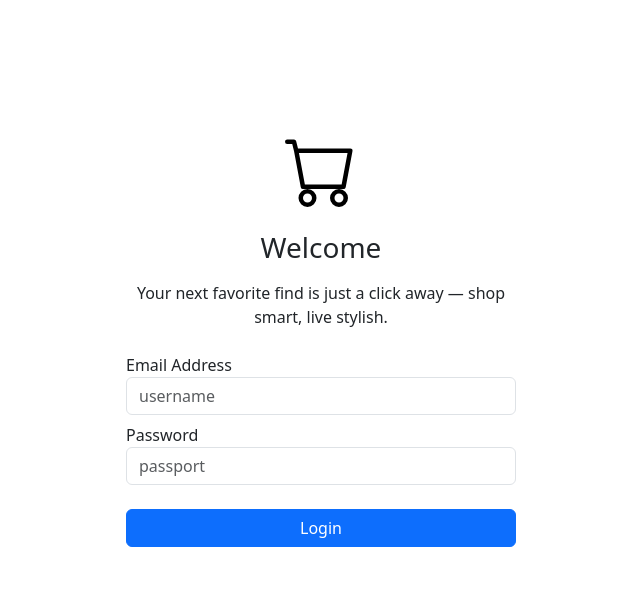
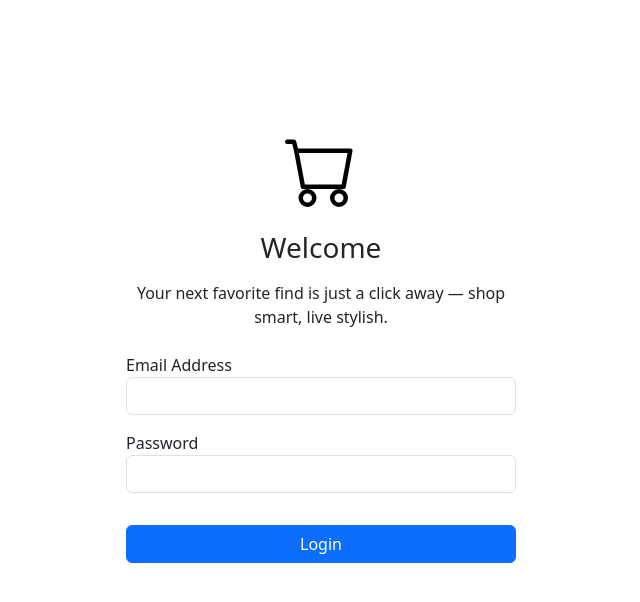
Before and after one commit to kbravrl/E-Commerce-Platform, a React (Vite) app in the folder client/: page / in a window 1280 px wide. Shown: the top 602 px of the page, without its empty margins (319-959 px from the left). Built offline with nearby package versions, Linux system fonts and the light colour scheme.

Commit message:
Change useState to useRef

```diff
--- a/client/src/components/InputField.jsx
+++ b/client/src/components/InputField.jsx
@@ -1,17 +1,21 @@
-const InputField = ({ id, label, type, onChange, placeholder }) => {
+import { forwardRef } from "react";
+
+const InputField = forwardRef(({ id, label, type, onChange }, ref) => {
   return (
+    <div className="mb-3">
       <div className="form-label-group mb-2">
         <label htmlFor={id}>{label}</label>
         <input
+          id={id}
+          ref={ref}
           type={type}
-        id={id}
           className="form-control"
-        placeholder={placeholder}
+          onChange={onChange}
           required
-        onChange={onChange}
         />
       </div>
+    </div>
   );
-};
+});
 
 export default InputField;
--- a/client/src/components/ProductDelete.jsx
+++ b/client/src/components/ProductDelete.jsx
@@ -26,16 +26,13 @@ const DeleteProduct = () => {
   return (
     <form onSubmit={productDelete}>
       <legend>Delete Product</legend>
-      <div className="mb-3">
       <InputField
         id={"productId"}
         label={"Product ID"}
         type={"text"}
         onChange={(e) => setProductId(e.target.value)}
-          placeholder={"Product Id"}
         required
       />
-      </div>
       <button type="submit" className="btn btn-dark">
         Submit
       </button>
--- a/client/src/components/UserUpdate.jsx
+++ b/client/src/components/UserUpdate.jsx
@@ -1,19 +1,22 @@
-import { useState } from "react";
+import { useRef } from "react";
 import axios from "axios";
 import InputField from "./InputField";
 
 const baseUrl = import.meta.env.VITE_API_BASE_URL;
 
-const UserUpdate = ({ userDetails, onUpdate }) => {
-  const [firstName, setFirstName] = useState(userDetails.firstName || "");
-  const [lastName, setLastName] = useState(userDetails.lastName || "");
+const UserUpdate = ({ onUpdate }) => {
+  const firstNameRef = useRef();
+  const lastNameRef = useRef();
 
   const handleUpdate = (e) => {
     e.preventDefault();
     axios
       .put(
         `${baseUrl}/users`,
-        { firstName, lastName },
+        {
+          firstName: firstNameRef.current.value,
+          lastName: lastNameRef.current.value,
+        },
         {
           headers: {
             Authorization: `Bearer ${localStorage.getItem("token")}`,
@@ -33,24 +36,18 @@ const UserUpdate = ({ userDetails, onUpdate }) => {
   return (
     <form onSubmit={handleUpdate}>
       <legend>Edit Account</legend>
-      <div className="mb-3">
       <InputField
         id={"firstName"}
+        ref={firstNameRef}
         label={"First Name"}
         type={"text"}
-          placeholder={firstName}
-          onChange={(e) => setFirstName(e.target.value)}
       />
-      </div>
-      <div className="mb-3">
       <InputField
         id={"lastName"}
+        ref={lastNameRef}
         label={"Last Name"}
         type={"text"}
-          placeholder={lastName}
-          onChange={(e) => setLastName(e.target.value)}
       />
-      </div>
       <button type="submit" className="btn btn-dark" onClick={handleUpdate}>
         Submit
       </button>
--- a/client/src/pages/login/Login.jsx
+++ b/client/src/pages/login/Login.jsx
@@ -1,4 +1,4 @@
-import { useState } from "react";
+import { useRef } from "react";
 import { useNavigate } from "react-router-dom";
 import axios from "axios";
 import LogoHeader from "../../components/LogoHeader";
@@ -8,8 +8,8 @@ import "./Login.css";
 const baseUrl = import.meta.env.VITE_API_BASE_URL;
 
 const Login = () => {
-  const [email, setEmail] = useState("");
-  const [password, setPassword] = useState("");
+  const emailRef = useRef();
+  const passwordRef = useRef();
   const navigate = useNavigate();
 
   const handleSubmit = async (e) => {
@@ -17,8 +17,8 @@ const Login = () => {
 
     try {
       const response = await axios.post(`${baseUrl}/auth/login`, {
-        email,
-        password,
+        email : emailRef.current.value,
+        password : passwordRef.current.value,
       });
 
       const token = response.data.data.token;
@@ -42,17 +42,15 @@ const Login = () => {
         <LogoHeader />
         <InputField
           id={"inputEmail"}
+          ref={emailRef}
           label={"Email Address"}
           type={"email"}
-          placeholder={"username"}
-          onChange={(e) => setEmail(e.target.value)}
         />
         <InputField
           id={"inputPassword"}
+          ref={passwordRef}
           label={"Password"}
           type={"password"}
-          placeholder={"passport"}
-          onChange={(e) => setPassword(e.target.value)}
         />
         <button type="submit" className="btn btn-primary w-100 mt-3">
           Login
--- a/client/src/pages/user/User.jsx
+++ b/client/src/pages/user/User.jsx
@@ -68,7 +68,7 @@ const UserProfile = () => {
           <div className="col-md-9" style={{ paddingLeft: "70px" }}>
             <div className="mb-5">
               {activeSection === "Edit Account" ? (
-                <UserUpdate userDetails={user} onUpdate={setUser} />
+                <UserUpdate onUpdate={setUser} />
               ) : activeSection === "Delete Account" ? (
                 <UserDelete />
               ) : activeSection === "Add Product" ? (
```
Lines whose indentation alone changed are shown as unchanged.
